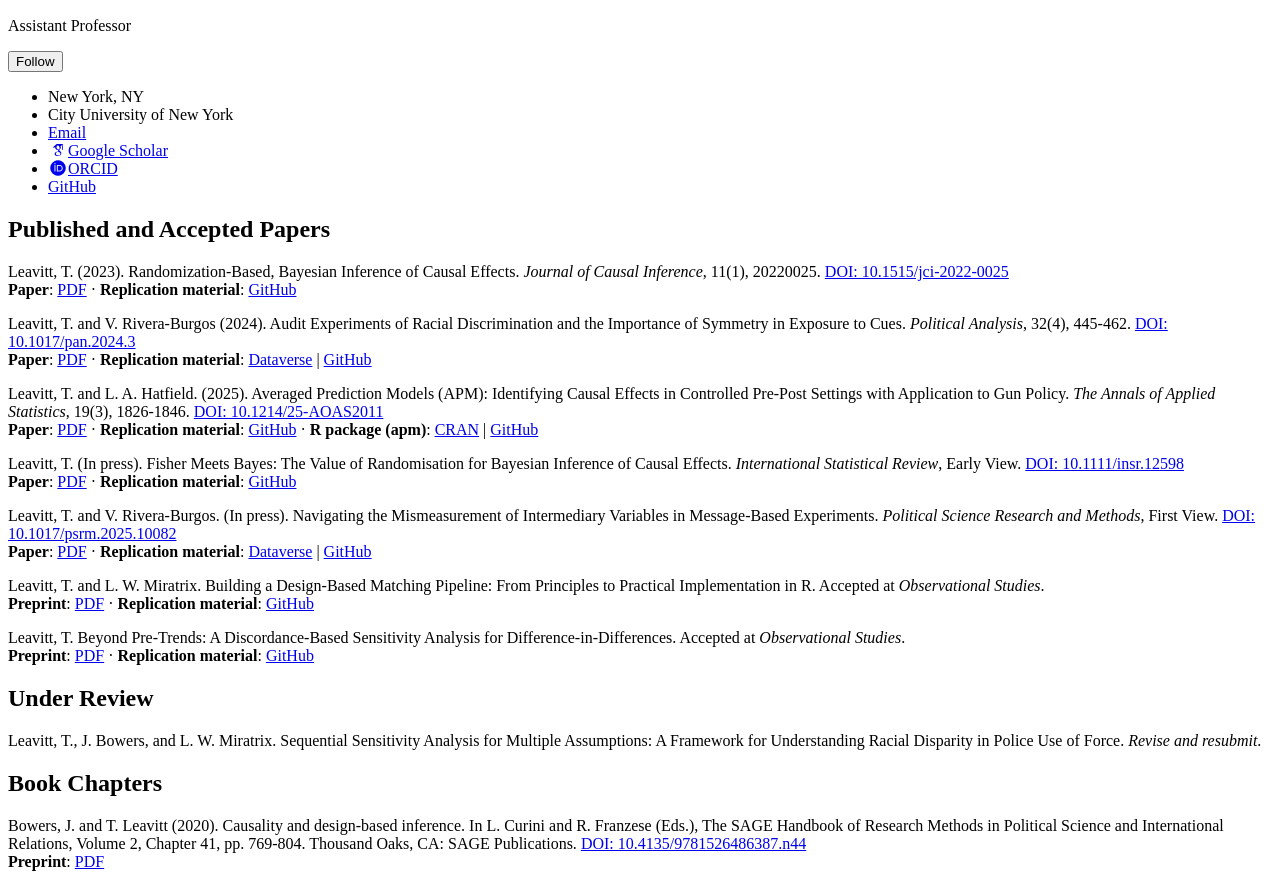
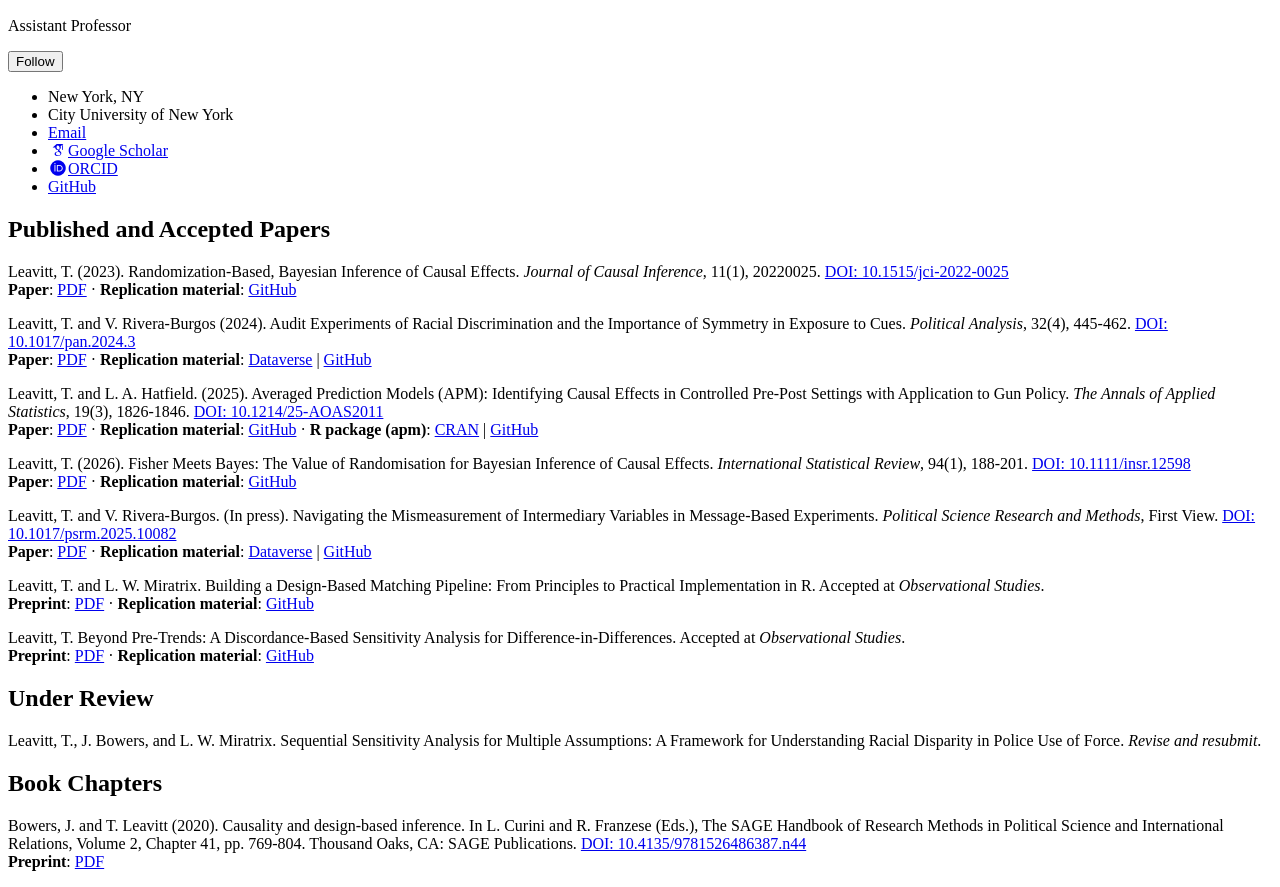
Before and after one commit to tl2624/tl2624.github.io, a Jekyll site: the page built from _pages/research.md, in a window 1280 px wide. Shown: the part 788-1675 px from the top of the page. Built offline with Jekyll 4.4.1, drawn with Linux system fonts in a browser that asks for light colours; some web fonts are replaced.

Commit message:
Update publication details for Leavitt's papers

```diff
--- a/_pages/research.md
+++ b/_pages/research.md
@@ -16,7 +16,7 @@ Leavitt, T. and V. Rivera-Burgos (2024). Audit Experiments of Racial Discriminat
 Leavitt, T. and L. A. Hatfield. (2025). Averaged Prediction Models (APM): Identifying Causal Effects in Controlled Pre-Post Settings with Application to Gun Policy. *The Annals of Applied Statistics*, 19(3), 1826-1846. [DOI: 10.1214/25-AOAS2011](https://doi.org/10.1214/25-AOAS2011)
 **Paper**: [PDF](https://tl2624.github.io/files/Leavitt_Hatfield_2025.pdf) · **Replication material**: [GitHub](https://github.com/tl2624/apm-replication) · **R package (apm)**: [CRAN](https://cran.r-project.org/web/packages/apm/index.html) | [GitHub](https://tl2624.github.io/apm/)
 
-Leavitt, T. (In press). Fisher Meets Bayes: The Value of Randomisation for Bayesian Inference of Causal Effects. *International Statistical Review*, Early View. [DOI: 10.1111/insr.12598](https://doi.org/10.1111/insr.12598)
+Leavitt, T. (2026). Fisher Meets Bayes: The Value of Randomisation for Bayesian Inference of Causal Effects. *International Statistical Review*, 94(1), 188-201. [DOI: 10.1111/insr.12598](https://doi.org/10.1111/insr.12598)
 **Paper**: [PDF](https://tl2624.github.io/files/Leavitt_Early_View.pdf) · **Replication material**: [GitHub](https://github.com/tl2624/fisher-meets-bayes-replication)
 
 Leavitt, T. and V. Rivera-Burgos. (In press). Navigating the Mismeasurement of Intermediary Variables in Message-Based Experiments. *Political Science Research and Methods*, First View. [DOI: 10.1017/psrm.2025.10082](https://doi.org/10.1017/psrm.2025.10082)
```
